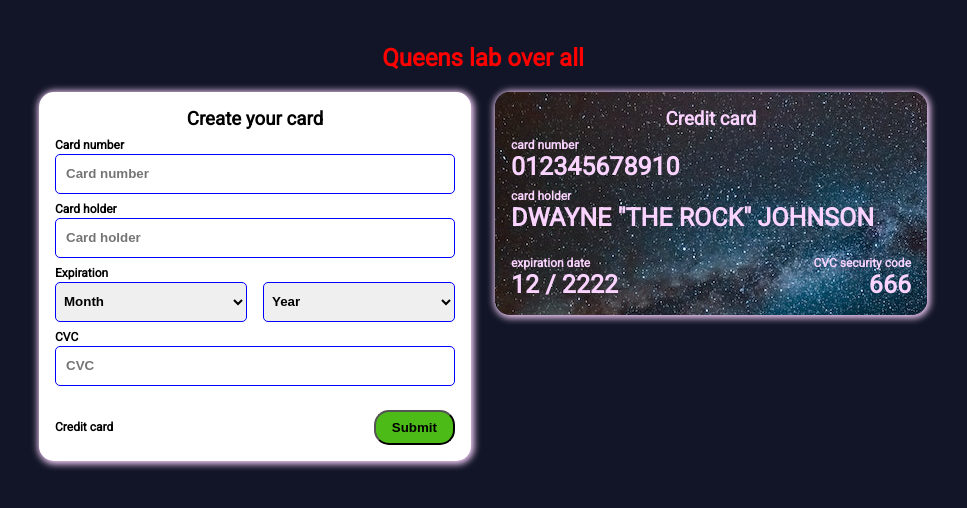
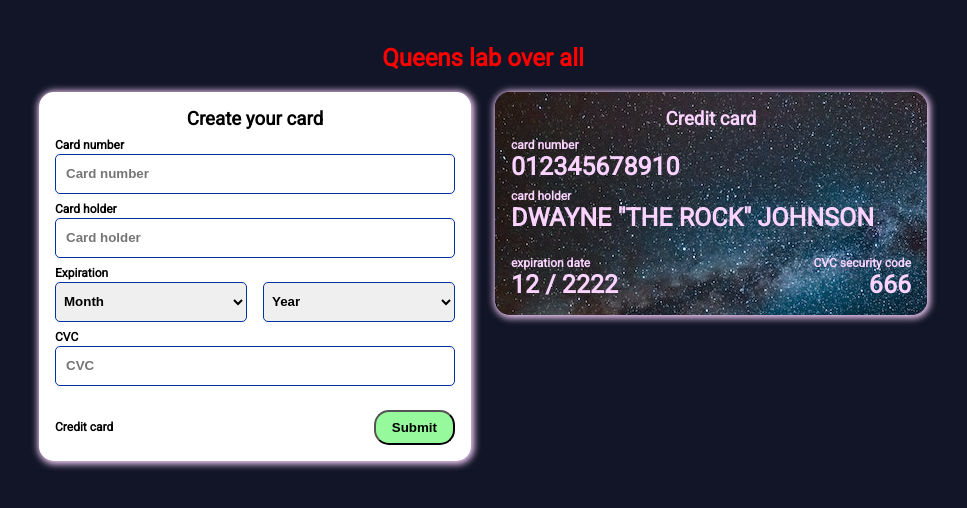
Before and after one commit to bodelind/ql-react, a React (Vite) app: page / in a window 1280 px wide. Shown: the top 508 px of the page, without its empty margins (157-1124 px from the left). Built offline with nearby package versions, Linux system fonts and the light colour scheme.

Commit message:
added tests for creditcard and minor fixes

```diff
--- a/src/components/CreditCard/CreditCard.tsx
+++ b/src/components/CreditCard/CreditCard.tsx
@@ -42,13 +42,13 @@ const DropdownSectionWrapper = styled.div`
 	gap: 16px;
 `;
 
-const Dropdown = styled.select`
+const Dropdown = styled.select<{ isError: boolean }>`
 	display: flex;
 	width: 100%;
 	height: 40px;
 	padding: 4px;
 	border-radius: 5px;
-	border: solid blue 1px;
+	border: ${({ isError }) => (isError ? 'solid #dc3545 1px' : 'solid #0031a5 1px')};
 	font-weight: bold;
 	&:focus {
 		outline: none;
@@ -137,7 +137,10 @@ const CreditCard = () => {
 	const onSubmit = () => {
 		const validation = validateCreditCardInfo(cardInfo);
 		setValidation(validation);
-		if (Object.values(validation).every((x) => x === false)) alert('Created');
+		if (Object.values(validation).every((x) => x === false)) {
+			alert('Created');
+			setCardInfo(initialCreditCardInfo);
+		}
 	};
 
 	const onKeyDown = (e: KeyboardEvent<HTMLInputElement>) => {
@@ -181,6 +184,7 @@ const CreditCard = () => {
 						<InputSectionWrapper>
 							<Dropdown
 								{...{
+									isError: validation.isExpirationMonthError,
 									value: cardInfo.expirationMonth || '',
 									name: 'expirationMonth',
 									onChange: (e) => onCreditInfoChange(e.target.value, e.target.name),
@@ -201,6 +205,7 @@ const CreditCard = () => {
 						<InputSectionWrapper>
 							<Dropdown
 								{...{
+									isError: validation.isExpirationYearError,
 									value: cardInfo.expirationYear || '',
 									name: 'expirationYear',
 									onChange: (e) => onCreditInfoChange(e.target.value, e.target.name),
--- a/src/components/CreditCard/Validation.ts
+++ b/src/components/CreditCard/Validation.ts
@@ -24,7 +24,7 @@ export const validateCardNumber = (number: string) => {
 export const validateCreditCardInfo = (creditCard: ICreditCardInfo): ICreditCardValidation => {
 	const model: ICreditCardValidation = {
 		isCardNameError: creditCard.cardHolder.length === 0,
-		isCardNumberError: creditCard.cardNumber.length >= 16 || creditCard.cardNumber.length <= 9,
+		isCardNumberError: creditCard.cardNumber.length > 16 || creditCard.cardNumber.length < 9,
 		isCVCError: creditCard.cvc.length < 3,
 		isExpirationMonthError: !creditCard.expirationMonth,
 		isExpirationYearError: !creditCard.expirationYear,
--- a/src/shared/Button/Button.tsx
+++ b/src/shared/Button/Button.tsx
@@ -2,7 +2,7 @@ import styled from 'styled-components';
 
 const StyledButton = styled.button`
 	padding: 8px 16px;
-	background-color: #4cbb17;
+	background-color: #96fa9d;
 	font-weight: bold;
 	border-radius: 15px;
 	text-align: center;
--- a/src/shared/InputField/InputField.tsx
+++ b/src/shared/InputField/InputField.tsx
@@ -11,8 +11,7 @@ const Wrapper = styled.div`
 const Input = styled.input<{ isError: boolean }>`
 	margin-top: 2px;
 	border-radius: 5px;
-	color: ${({ isError }) => (isError ? 'solid #dc3545 1px' : 'solid blue 1px')};
-	border: solid blue 1px;
+	border: ${({ isError }) => (isError ? 'solid #dc3545 1px' : 'solid #0031a5 1px')};
 	height: 30px;
 	padding: 4px;
 	padding-left: 10px;
--- a/vite.config.ts
+++ b/vite.config.ts
@@ -1,7 +1,14 @@
+/// <reference types="vitest"/>
+
 import { defineConfig } from 'vite';
 import react from '@vitejs/plugin-react';
 
 export default defineConfig({
 	plugins: [react()],
 	server: { port: 7223, host: true },
+	test: {
+		globals: true,
+		environment: 'jsdom',
+		setupFiles: ['./src/setupTests.ts', '@testing-library/react/dont-cleanup-after-each'],
+	},
 });
```
Also changed, not shown: package.json (+9 -20 lines), src/setupTests.ts (+4 -5 lines), 2 other files (tests, documents, lock files or other folders).
